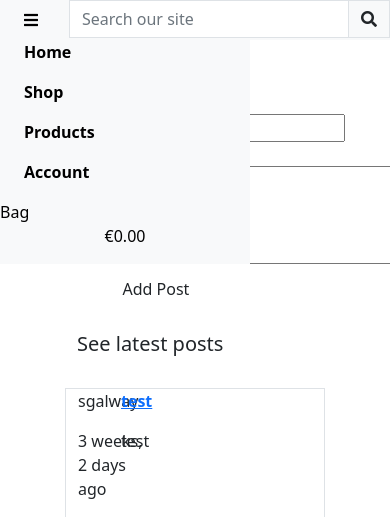
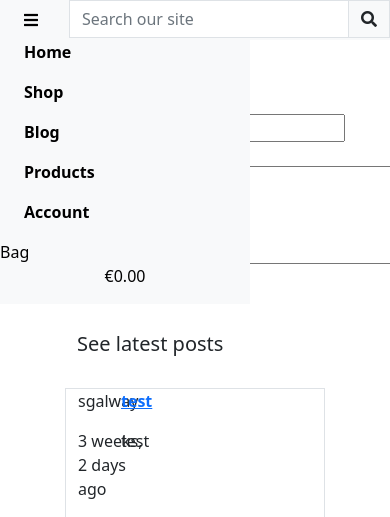
Before and after one commit to Code-Institute-Submissions/sgalway2086-MilestoneIV, a Django app: page /blog/ in a window 390 px wide, after a click that opens the changed part; the page is wider, and only the part inside the window is pictured. Shown: the top 517 px of that part. Run offline with Django 3.2, Linux system fonts and the light colour scheme; data comes from the database, SQL or seed files in the repository; some libraries are stand-ins or nearby versions.

Commit message:
add blog link to mobile nav

```diff
--- a/templates/includes/mobilenavbar.html
+++ b/templates/includes/mobilenavbar.html
@@ -10,6 +10,9 @@
         </li>
         <li class ="nav-option-mobile">
           <div class = "container"><a class="navbar-header fw-bold text-black text-decoration-none"  href = "{% url 'shop' %}" >Shop</a></div>
+        </li>
+        <li class ="nav-option-mobile">
+          <div class = "container"><a class="navbar-header fw-bold text-black text-decoration-none"  href = "{% url 'blog' %}" >Blog</a></div>
         </li>
         <li>
         <nav class="navbar text-black">
```
